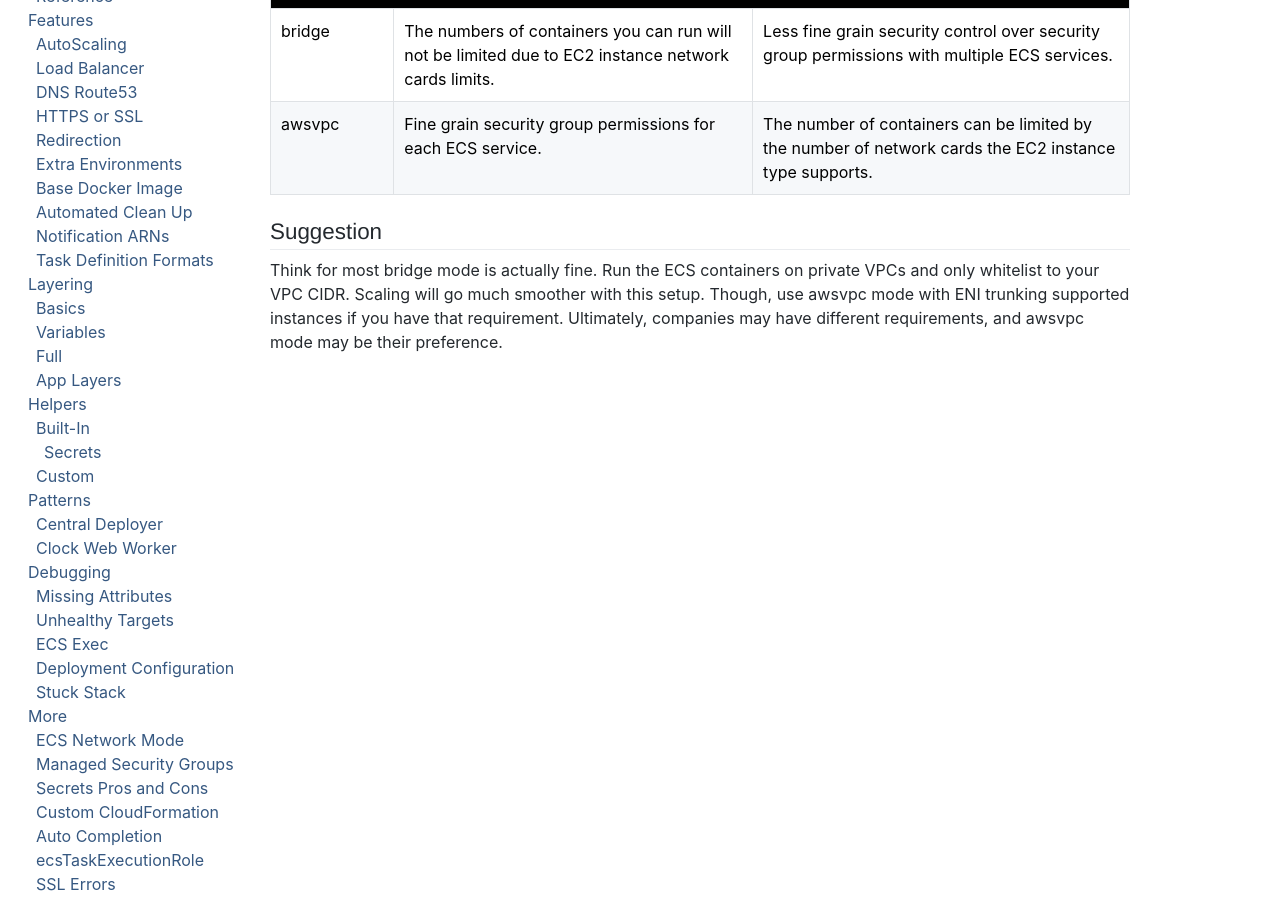
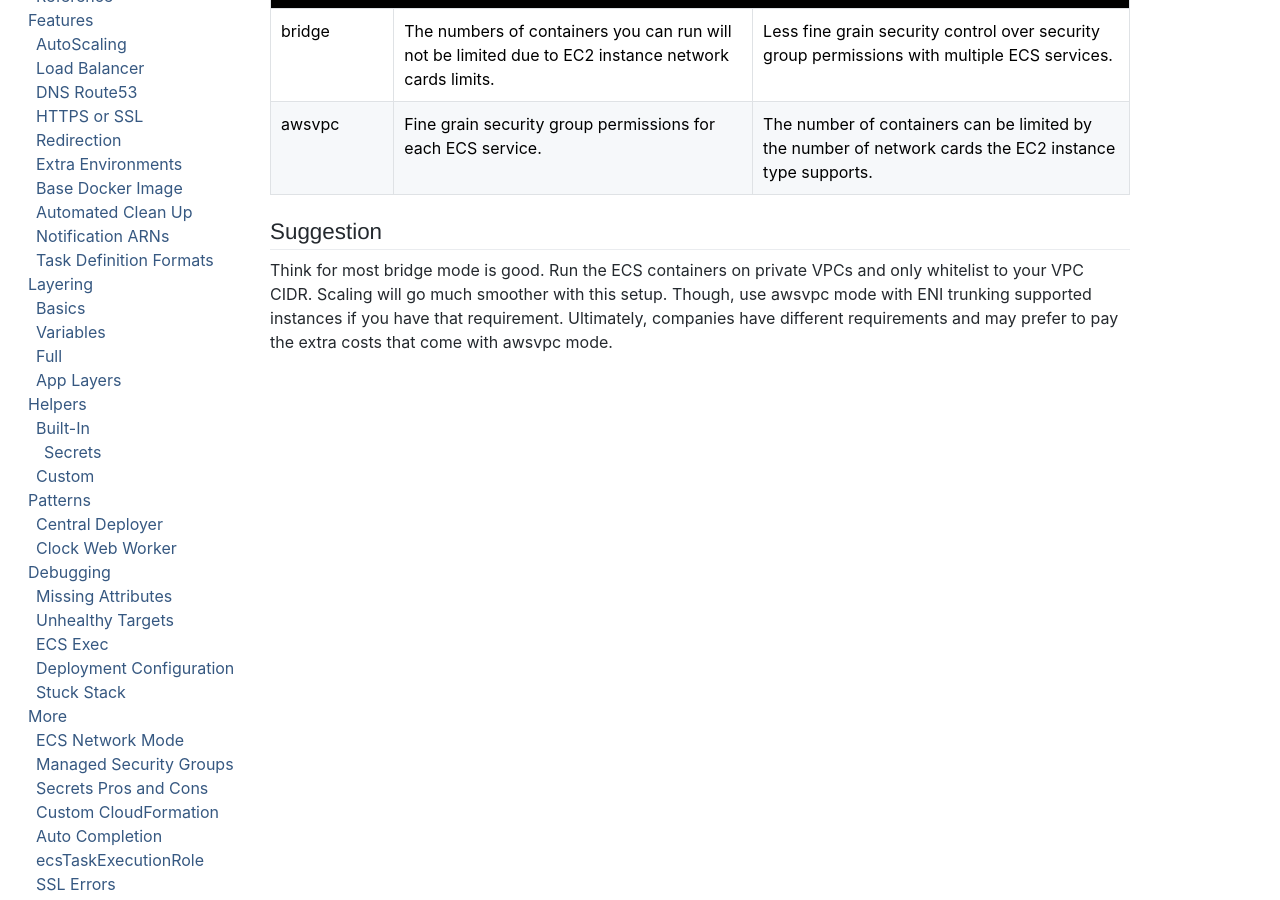
Before and after one commit to boltops-tools/ufo-docs, a Jekyll site: the page built from _docs/more/ecs-network-mode.md, in a window 1280 px wide and 900 px high, scrolled down 1009 px. Built offline with Jekyll 4.4.1, drawn with Linux system fonts in a browser that asks for light colours; cached includes are drawn as plain includes; a script that is not in the unit is left out.

Commit message:
update docs

```diff
--- a/_docs/more/ecs-network-mode.md
+++ b/_docs/more/ecs-network-mode.md
@@ -34,4 +34,4 @@
 
 ## Suggestion
 
-Think for most bridge mode is actually fine. Run the ECS containers on private VPCs and only whitelist to your VPC CIDR. Scaling will go much smoother with this setup. Though, use awsvpc mode with ENI trunking supported instances if you have that requirement. Ultimately, companies may have different requirements, and awsvpc mode may be their preference.
+Think for most bridge mode is good. Run the ECS containers on private VPCs and only whitelist to your VPC CIDR. Scaling will go much smoother with this setup. Though, use awsvpc mode with ENI trunking supported instances if you have that requirement. Ultimately, companies have different requirements and may prefer to pay the extra costs that come with awsvpc mode.
```
